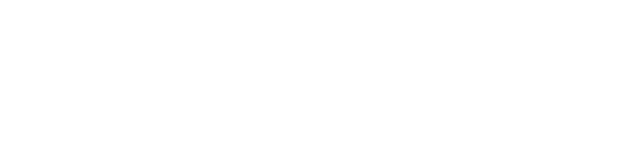
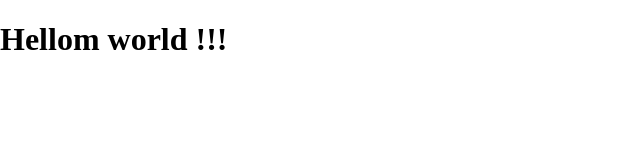
Before and after one commit to VVogur/template-test, a plain HTML site: page index.html in a window 1280 px wide. Shown: the whole page, without its empty margins (0-640 px from the left). Drawn offline with Linux system fonts and the light colour scheme.

Commit message:
hello world

```diff
--- a/index.html
+++ b/index.html
@@ -11,7 +11,7 @@
 </head>
 
 <body>
-
+    <h1>Hellom world !!!</h1>
     <!-- script -->
     <script src="script.js"></script>
 </body>
```
